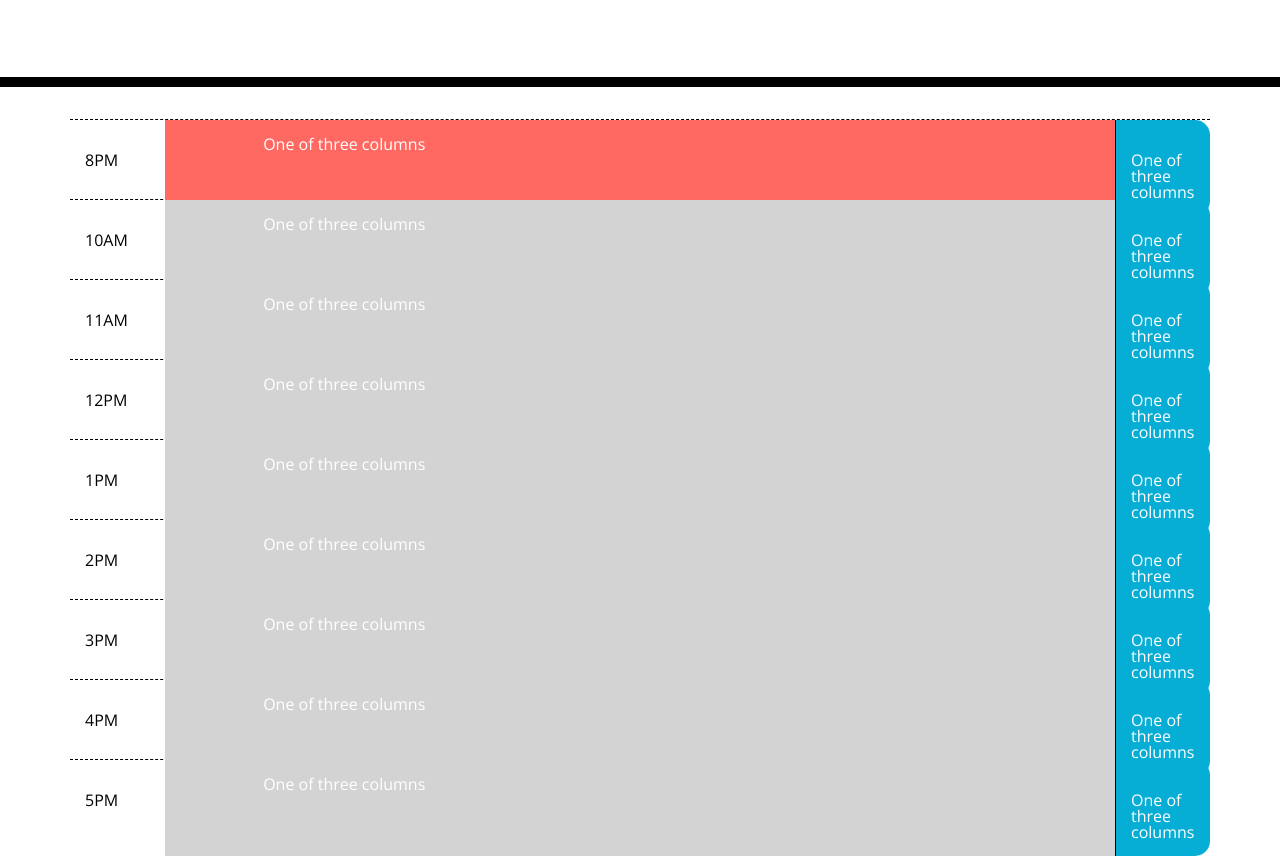
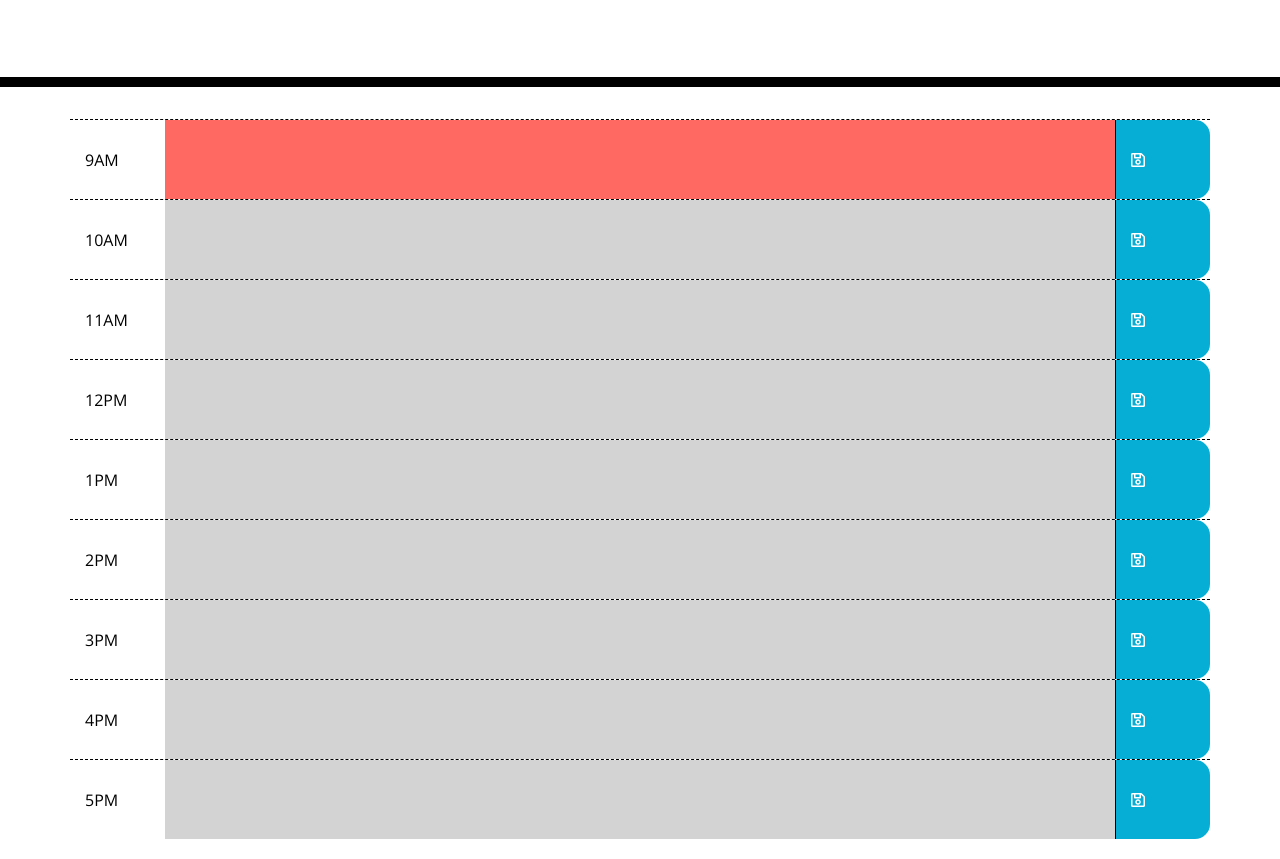
Before and after one commit to bluesatyr/work-day-scheduler, a plain HTML site: page index.html in a window 1280 px wide. Shown: the part 181-1040 px from the top of the page. Drawn offline with nearby package versions, Linux system fonts and the light colour scheme.

Commit message:
initial logic for render tasks and vae button

```diff
--- a/assets/js/script.js
+++ b/assets/js/script.js
@@ -1,28 +1,51 @@
+// get the current hour
 var now = moment();
 console.log(now.hour(20));
-
 var currentHour = now.format("hA");
 console.log(currentHour);
 
+var tasks = ["task 1", "task 2", "task 3", "task 4", "task 5", "task 6", "task 7", "task 8", "task 9"];
+
 // Load tasks from localStorage
-// Render the tasks in the grid => renderTasks()
-// get the current hour
-// compare to time slots on schedule
-// for each hour, check to see if the current hour is < = or >
+var getTasks = function() {
+    var loadedtasks = JSON.parse(localStorage.getItem('tasks'));
+    return loadedtasks;
+};
+
+
+var renderTasks = function() {
+    $('.hour').each(function(i) {
+        $(this).text(tasks[i]);
+        console.log(this);
+    });
+};
+
+// compare to time slots on schedule to current hour
 // if (timeSlot < currentHour) {addClass("past")}
 // if (timeSlot === currentHour) {addClass("current")}
 // if (timeSlot > currentHour) {addClass("future")}
 // when field has focus make text input and back to text field when out of focus
 // save task to localStorage
 // update the view => renderTasks()
+// add more grid classes to make it responsive
 
-var thisHour = $('.am-9').text().trim(); // use data-* and dataset.*
-console.log(thisHour);
+/* var thisHour = $('.am-9').text().trim(); // use data-* and dataset.*
+console.log(thisHour); */
+
 $('.am-9').next().addClass('present'); // add present class to the next sibling
 
 var child = $('.row:first-child div:first-child').text().trim();
 
 console.log(child);
+
+
+
+$('.save-btn').click(function(){
+    var index =  $('.save-btn').index(this);
+    console.log(index)
+    // var taskText = $('.save-btn').prev().text;
+    // tasks[index] = taskText;
+});
 
 
 
--- a/index.html
+++ b/index.html
@@ -23,103 +23,103 @@
         </header>
         <div class="container">
             <!-- Timeblocks go here -->
-            <div class="row hour">
-                <div class="col-1 am-9" data-color="09" id="test-hour">
-                    8PM
+            <div class="row hour" data-hour="09">
+                <div class="col-1 am-9"  id="test-hour">
+                    9AM
                 </div>
                 <div class="col-10 past">
-                    One of three columns
+
                 </div>
                 <div class="col-1 saveBtn">
-                    One of three columns
+                    <i class="far fa-save"></i>
                 </div>
             </div>
-            <div class="row hour">
-                <div class="col-1" data-hour="10">
+            <div class="row hour" data-hour="10">
+                <div class="col-1" >
                     10AM
                 </div>
                 <div class="col-10 past">
-                    One of three columns
+
                 </div>
                 <div class="col-1 saveBtn">
-                    One of three columns
+                    <i class="far fa-save"></i>
                 </div>
             </div>
-            <div class="row hour">
-                <div class="col-1" data-hour="11">
+            <div class="row hour" data-hour="11">
+                <div class="col-1" >
                     11AM
                 </div>
                 <div class="col-10 past">
-                    One of three columns
+
                 </div>
                 <div class="col-1 saveBtn">
-                    One of three columns
+                    <i class="far fa-save"></i>
                 </div>
             </div>
-            <div class="row hour">
-                <div class="col-1" data-hour="12">
+            <div class="row hour" data-hour="12">
+                <div class="col-1" >
                     12PM
                 </div>
                 <div class="col-10 past">
-                    One of three columns
+
                 </div>
                 <div class="col-1 saveBtn">
-                    One of three columns
+                    <i class="far fa-save"></i>
                 </div>
             </div>
-            <div class="row hour">
-                <div class="col-1" data-hour="13">
+            <div class="row hour" data-hour="13">
+                <div class="col-1" >
                     1PM
                 </div>
                 <div class="col-10 past">
-                    One of three columns
+
                 </div>
                 <div class="col-1 saveBtn">
-                    One of three columns
+                    <i class="far fa-save"></i>
                 </div>
             </div>
-            <div class="row hour">
-                <div class="col-1" data-hour="14">
+            <div class="row hour" data-hour="14">
+                <div class="col-1" >
                     2PM
                 </div>
                 <div class="col-10 past">
-                    One of three columns
+
                 </div>
                 <div class="col-1 saveBtn">
-                    One of three columns
+                    <i class="far fa-save"></i>
                 </div>
             </div>
-            <div class="row hour">
-                <div class="col-1" data-hour="15">
+            <div class="row hour" data-hour="15">
+                <div class="col-1" >
                     3PM
                 </div>
                 <div class="col-10 past">
-                    One of three columns
+
                 </div>
                 <div class="col-1 saveBtn">
-                    One of three columns
+                    <i class="far fa-save"></i>
                 </div>
             </div>
-            <div class="row hour">
-                <div class="col-1" data-hour="16">
+            <div class="row hour" data-hour="16">
+                <div class="col-1" >
                     4PM
                 </div>
                 <div class="col-10 past">
-                    One of three columns
+
                 </div>
                 <div class="col-1 saveBtn">
-                    One of three columns
+                    <i class="far fa-save"></i>
                 </div>
             </div>
-            <div class="row hour">
-                <div class="col-1" data-hour="17">
+            <div class="row hour" data-hour="17">
+                <div class="col-1" >
                     5PM
                 </div>
                 <div class="col-10 past">
-                    One of three columns
+
                 </div>
                 <div class="col-1 saveBtn">
-                    One of three columns
+                    <i class="far fa-save"></i>
                 </div>
             </div>
         </div>
```
